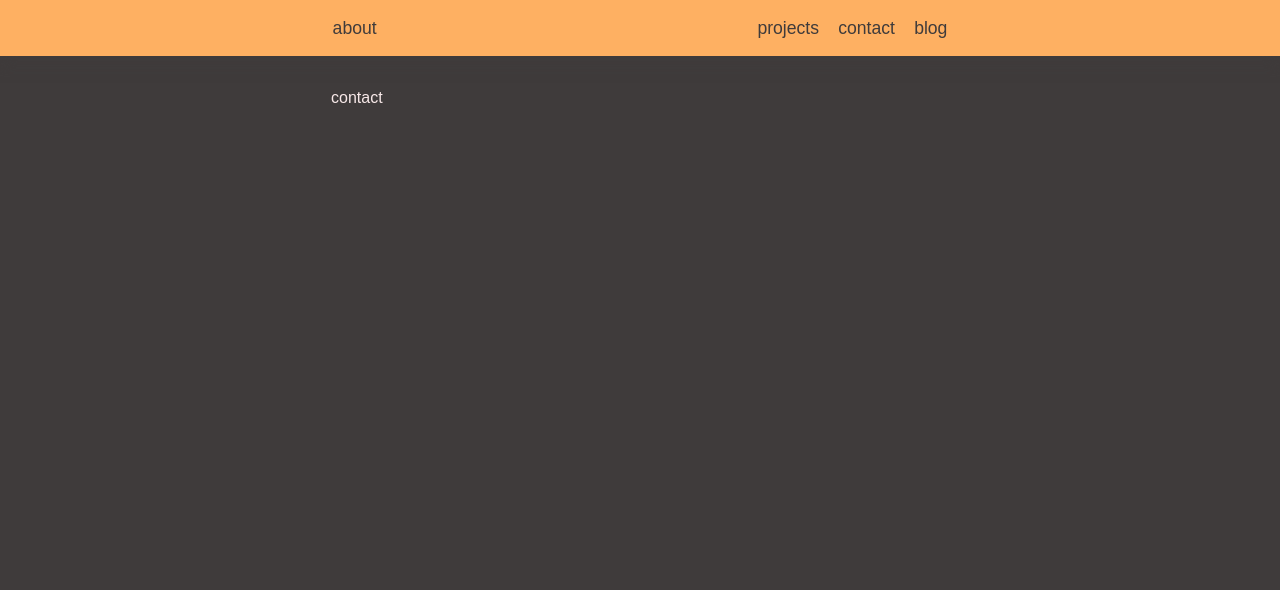
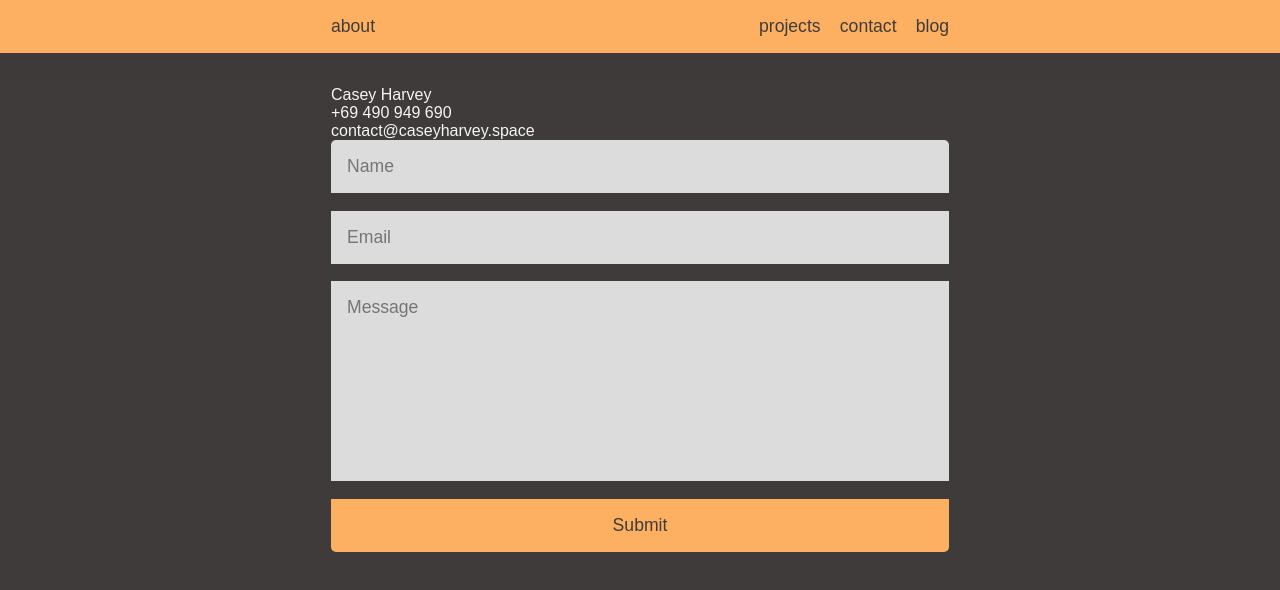
Before and after one commit to caseyharvey/v1-caseys.tech, a React (Create React App) app: page /Contact in a window 1280 px wide. Shown: the top 590 px of the page. Built offline with nearby package versions, Linux system fonts and the light colour scheme; a web font is replaced by a local one.

Commit message:
Install react-hook-form and start on Contact.js

```diff
--- a/package.json
+++ b/package.json
@@ -11,6 +11,7 @@
     "prismjs": "^1.19.0",
     "react": "^16.13.0",
     "react-dom": "^16.13.0",
+    "react-hook-form": "^5.0.3",
     "react-router-dom": "^5.1.2",
     "react-scripts": "3.4.0",
     "sass": "^1.26.2"
--- a/src/components/App/app.sass
+++ b/src/components/App/app.sass
@@ -3,7 +3,7 @@
 
 .main-container
     background-color: v.$dark
-    margin: 57.19px auto 0 auto
+    margin: 54px auto 0 auto
     @include u.flex(column, flex-start, center)
     @include u.width(100%)
 
--- a/src/components/Contact/Contact.js
+++ b/src/components/Contact/Contact.js
@@ -1,10 +1,46 @@
 import React from 'react';
-
+import { useForm } from 'react-hook-form';
 import './contact.sass';
 
-class Contact extends React.Component {
-  render() {
-    return <div className='page-container'>contact</div>;
-  }
-}
+const Contact = () => {
+  const { register, handleSubmit, errors } = useForm();
+  const onSubmit = data => console.log(data);
+  console.log(errors);
+  return (
+    <div className='page-container'>
+      <div className='contact-container'>
+        <div className='contact-details'>
+          <div className='my-name'>Casey Harvey</div>
+          <div className='my-mobile'>+69 490 949 690</div>
+          <div className='my-email'>contact@caseyharvey.space</div>
+        </div>
+        <form onSubmit={handleSubmit(onSubmit)}>
+          <input
+            name='Name'
+            type='text'
+            placeholder='Name'
+            className='contact-name'
+            ref={register({ required: true, maxLength: 80 })}
+          />
+          <input
+            type='text'
+            name='Email'
+            placeholder='Email'
+            className='contact-email'
+            ref={register({ required: true, pattern: /^\S+@\S+$/i })}
+          />
+          <textarea
+            rows='8'
+            name='Message'
+            placeholder='Message'
+            className='contact-message'
+            ref={register({ required: true, maxLength: 500 })}
+          />
+
+          <input className='submit' type='submit' />
+        </form>
+      </div>
+    </div>
+  );
+};
 export default Contact;
--- a/src/components/Contact/contact.sass
+++ b/src/components/Contact/contact.sass
@@ -0,0 +1,45 @@
+@use '../../sass-modules/_variables.sass' as v
+@use '../../sass-modules/_utilities.sass' as u
+
+.contact-container
+    width: 100%
+    @include u.flex(column, flex-start, flex-start)
+
+    .contact-details
+        @include u.flex(column, flex-start, flex-start)
+
+    form
+        width: 100%
+        border-radius: 5px
+        @include u.flex(column, space-evenly, flex-start)
+
+        input, textarea
+            width: 100%
+            border: none
+            outline: none
+            color: v.$dark
+            font-size: 1.1em
+            margin-bottom: 1em
+            font-family: v.$main-font
+            background-color: darken(v.$light, 10%)
+            @include u.padding(v.$p1, v.$p1)
+
+            &:focus
+                background-color: white
+
+        &::placeholder
+            color: v.$shade
+
+        .contact-name
+            border-radius: 5px 5px 0 0
+
+        .contact-message
+            resize: none
+
+        .submit
+            margin-bottom: 0
+            border-radius: 0 0 5px 5px
+            background-color: v.$accent
+            &:hover
+                transform: scale(.995)
+                background-color: darken(v.$accent,3%)
--- a/src/sass-modules/_variables.sass
+++ b/src/sass-modules/_variables.sass
@@ -4,13 +4,13 @@ $serif: 'Vidaloka', serif
 // Color
 $dark: #3f3b3b
 $shade:#575151
-$light:#f7e8e8
+$light:#f5f5f5
 $accent:#feb062
 
 // Space
 $max-width: 650px
-$p1: 1em
-$p2: 2em
+$p1: 16px
+$p2: 32px
 
 //Extras
 $border-top: 1.5px solid darken($dark, 4%)
```
Also changed, not shown: 1 other file (tests, documents, lock files or other folders).
